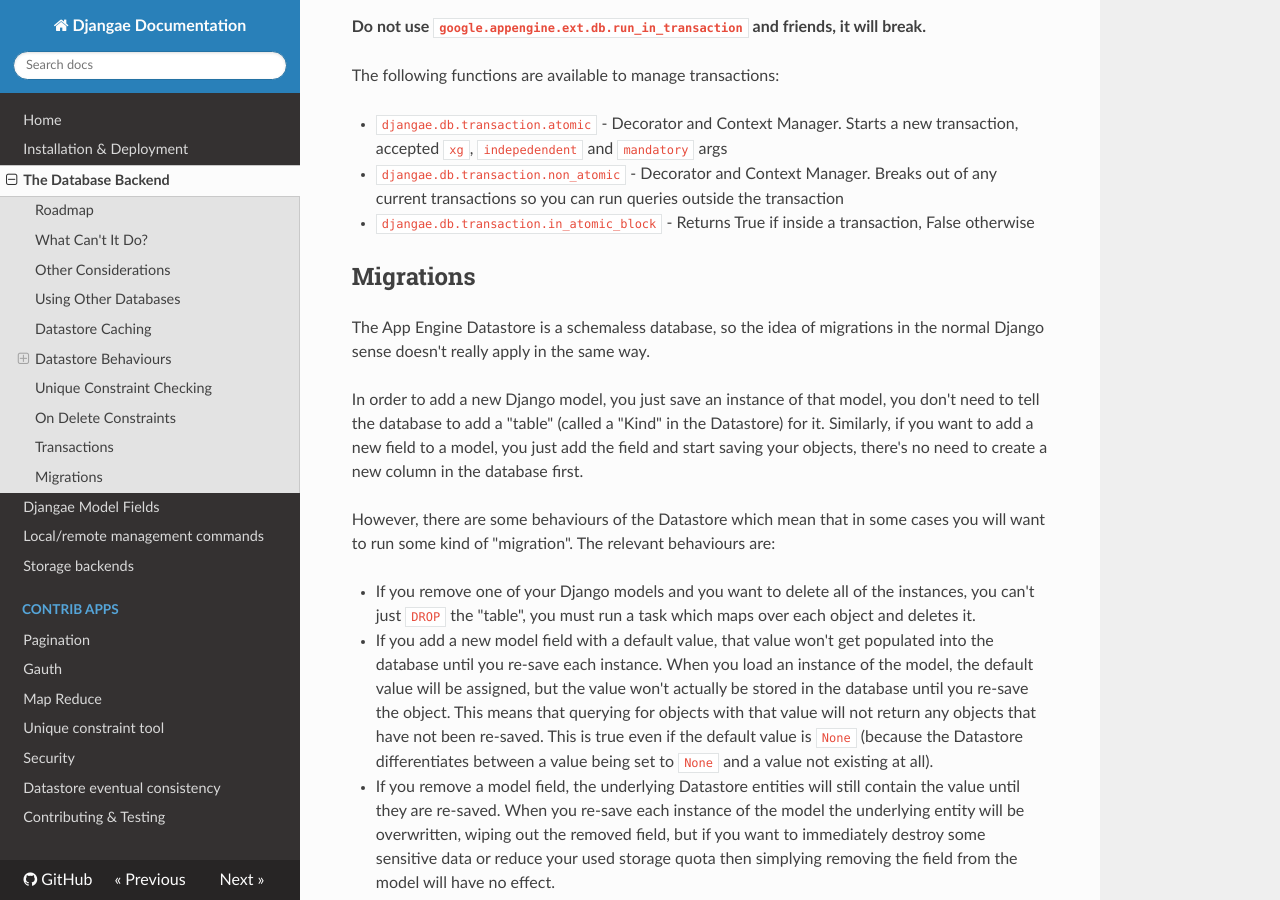
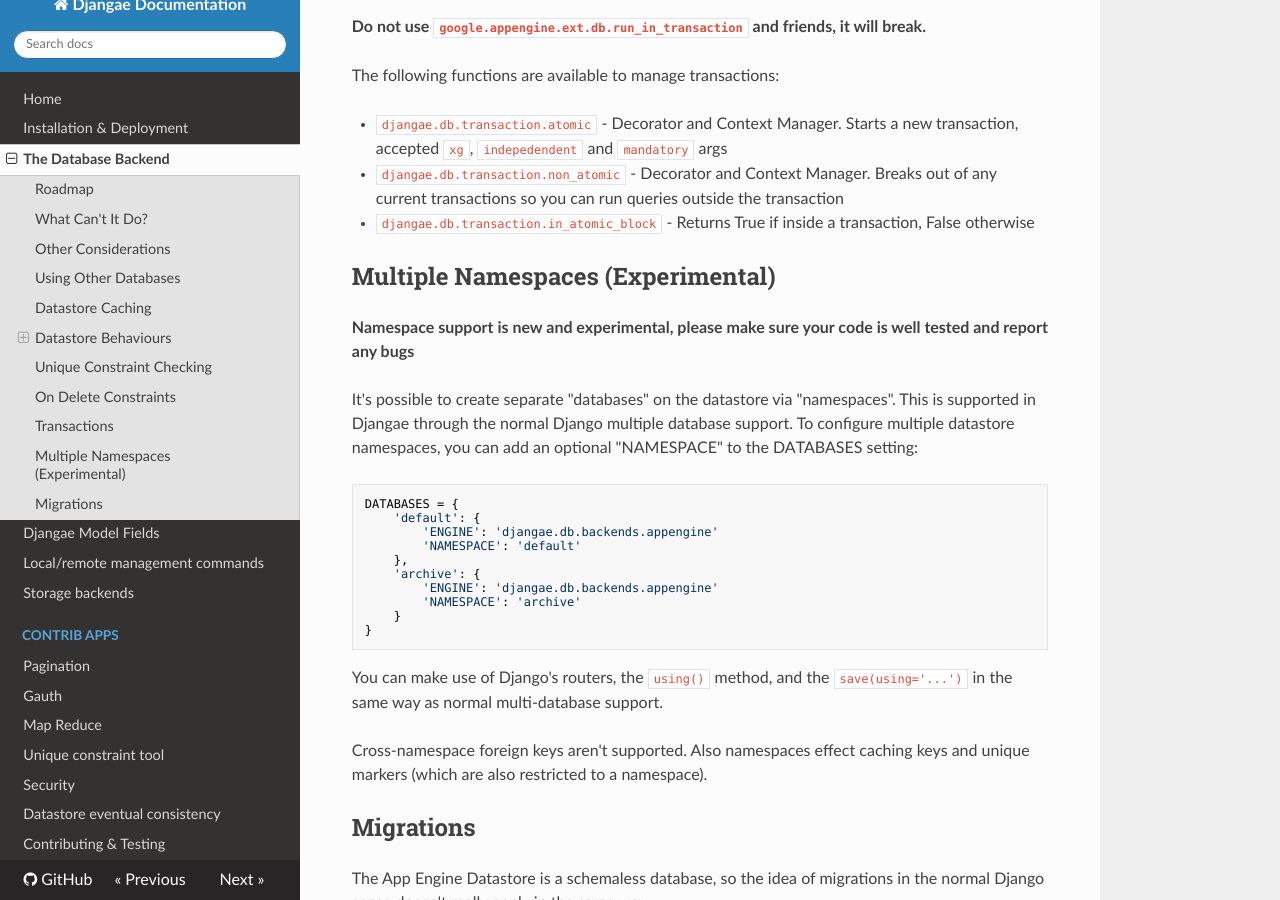
Before and after one commit to wittfabian/djangae, an MkDocs documentation site: the page built from docs/db_backend.md, in a window 1280 px wide and 900 px high, scrolled down 6266 px. Built offline with MkDocs 1.6.1, drawn with Linux system fonts in a browser that asks for light colours; nearby versions of some CDN libraries; old or Windows-style settings are respelled for this version of MkDocs.

Commit message:
Add some documentation for namespaces

````diff
--- a/docs/db_backend.md
+++ b/docs/db_backend.md
@@ -203,6 +203,31 @@
  - `djangae.db.transaction.in_atomic_block` - Returns True if inside a transaction, False otherwise
 
 
+## Multiple Namespaces (Experimental)
+
+**Namespace support is new and experimental, please make sure your code is well tested and report any bugs**
+
+It's possible to create separate "databases" on the datastore via "namespaces". This is supported in Djangae through the normal Django
+multiple database support. To configure multiple datastore namespaces, you can add an optional "NAMESPACE" to the DATABASES setting:
+
+```
+DATABASES = {
+    'default': {
+        'ENGINE': 'djangae.db.backends.appengine'
+        'NAMESPACE': 'default'
+    },
+    'archive': {
+        'ENGINE': 'djangae.db.backends.appengine'
+        'NAMESPACE': 'archive'
+    }
+}
+```
+
+You can make use of Django's routers, the `using()` method, and the `save(using='...')` in the same way as normal multi-database support.
+
+Cross-namespace foreign keys aren't supported. Also namespaces effect caching keys and unique markers (which are also restricted to a namespace).
+
+
 ## Migrations
 
 The App Engine Datastore is a schemaless database, so the idea of migrations in the normal Django sense doesn't really apply in the same way.
````
